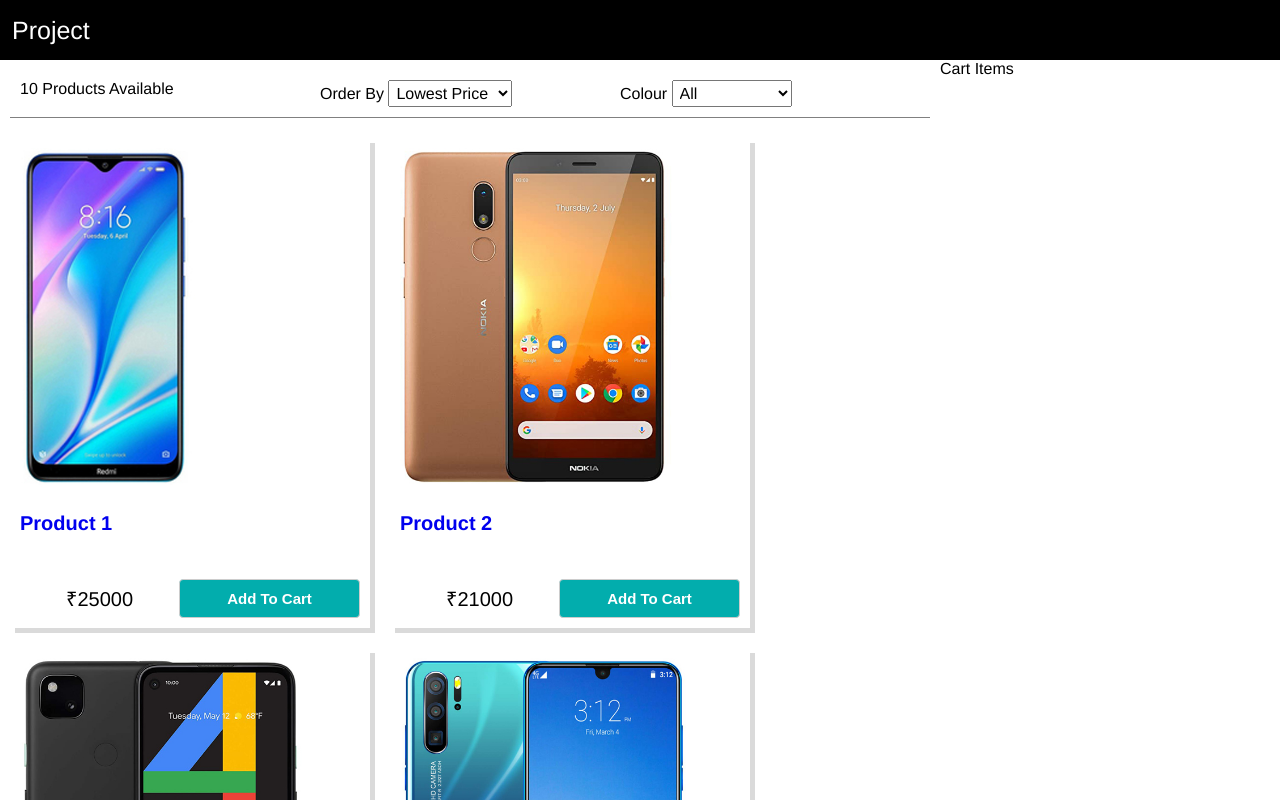
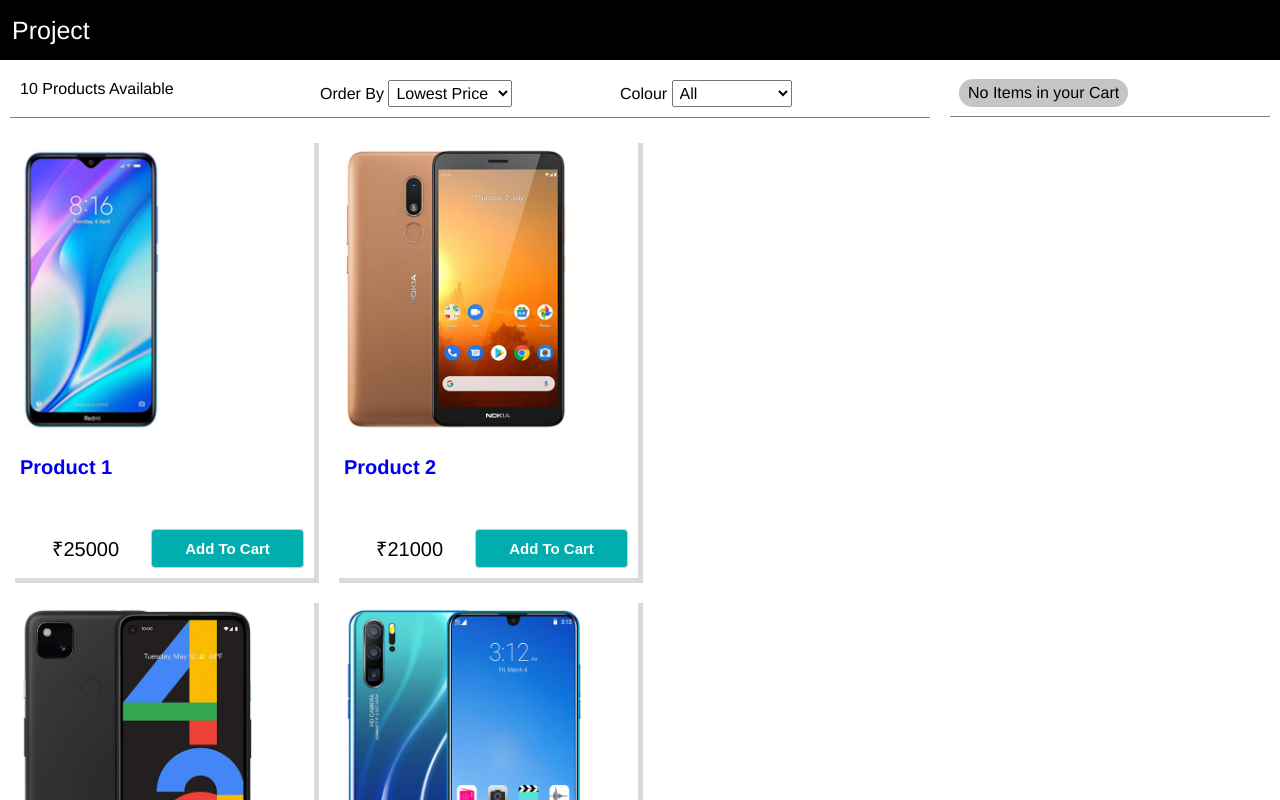
Before and after one commit to paul-arindam/react-redux, a React (Create React App) app: page / in a window 1280 px wide. Shown: the top 800 px of the page. Built offline with nearby package versions, Linux system fonts and the light colour scheme.

Commit message:
cart component Implemented

```diff
--- a/src/App.js
+++ b/src/App.js
@@ -1,4 +1,5 @@
 import React, { Component } from "react";
+import Cart from "./components/Cart";
 import FilterBar from "./components/FilterBar";
 import Products from "./components/Products";
 
@@ -11,6 +12,7 @@
       products: data.products,
       color: "",
       sort: "lowest",
+      cartItems: [],
     };
   }
 
@@ -50,6 +52,29 @@
     }
   };
 
+  addToCartHandler = (product) => {
+    let cartItemsCopy = [...this.state.cartItems];
+    let alreadyInCart = false;
+    cartItemsCopy.forEach((item) => {
+      if (item._id === product._id) {
+        item.count++;
+        alreadyInCart = true;
+      }
+    });
+    if (!alreadyInCart) {
+      cartItemsCopy.push({ ...product, count: 1 });
+    }
+    this.setState({ cartItems: cartItemsCopy });
+  };
+
+  removeCartItemHandler = (item) => {
+    let cartItemsCopy = [...this.state.cartItems];
+
+    this.setState({
+      cartItems: cartItemsCopy.filter((product) => product._id !== item._id),
+    });
+  };
+
   render() {
     return (
       <div className="grid-container">
@@ -68,9 +93,17 @@
               />
               {this.state.products.length === 0 &&
                 "No Products available for the selected colour"}
-              <Products products={this.state.products} />
+              <Products
+                products={this.state.products}
+                addToCart={this.addToCartHandler}
+              />
             </div>
-            <div className="sidebar">Cart Items</div>
+            <div className="sidebar">
+              <Cart
+                cartItems={this.state.cartItems}
+                removeCartItem={this.removeCartItemHandler}
+              />
+            </div>
           </div>
         </main>
         <footer>&copy; {date} All rights reserved</footer>
--- /dev/null
+++ b/src/components/Cart.jsx
@@ -0,0 +1,60 @@
+import React, { Component } from "react";
+
+export class Cart extends Component {
+  render() {
+    const { cartItems } = this.props;
+    return (
+      <div>
+        {cartItems.length === 0 ? (
+          <div className="cart cartHeader">
+            <span>No Items in your Cart</span>
+          </div>
+        ) : (
+          <div className="cart cartHeader">
+            <span>{cartItems.length} Items in Cart</span>
+          </div>
+        )}
+        <div>
+          <div className="cart">
+            <ul className="cart-items">
+              {cartItems.map((item) => (
+                <li key={item._id}>
+                  <div>
+                    <img src={item.image} alt={item.title} />
+                  </div>
+                  <div>
+                    {item.title}
+                    <div>
+                      &#8377; {item.price} x {item.count}
+                    </div>
+                  </div>
+                  <div className="right">
+                    <button
+                      className="button"
+                      onClick={() => this.props.removeCartItem(item)}
+                    >
+                      Remove
+                    </button>
+                  </div>
+                </li>
+              ))}
+            </ul>
+          </div>
+          {cartItems.length !== 0 && (
+            <div className="total">
+              <span>
+                Total: &#8377;{" "}
+                {cartItems.reduce((a, c) => a + c.price * c.count, 0)}
+              </span>
+              <div className="right">
+                <button className="button primary">CheckOut</button>
+              </div>
+            </div>
+          )}
+        </div>
+      </div>
+    );
+  }
+}
+
+export default Cart;
--- a/src/components/Products.jsx
+++ b/src/components/Products.jsx
@@ -1,11 +1,11 @@
-import React, { Component } from 'react'
+import React, { Component } from "react";
 
 export class Products extends Component {
   render() {
     return (
       <div>
         <ul className="products">
-                    {this.props.products.map(product => (
+          {this.props.products.map((product) => (
             <li key={product._id}>
               <div className="product">
                 <a href={"#" + product._id}>
@@ -14,15 +14,20 @@
                 </a>
                 <div className="product-price">
                   <div>&#8377;{product.price}</div>
-                                    <button className="button primary">Add To Cart</button>
+                  <button
+                    className="button primary"
+                    onClick={() => this.props.addToCart(product)}
+                  >
+                    Add To Cart
+                  </button>
                 </div>
               </div>
             </li>
           ))}
         </ul>
       </div>
-        )
+    );
   }
 }
 
-export default Products
+export default Products;
--- a/src/index.css
+++ b/src/index.css
@@ -84,7 +84,7 @@
 }
 .products li {
   flex: 0 1 20rem;
-  height: 47rem;
+  height: 42rem;
   padding: 1rem;
   margin: 1rem;
   box-shadow: 0.5rem 0.5rem rgb(218, 218, 218);
@@ -96,8 +96,7 @@
   height: 100%;
 }
 .product img {
-  max-width: 34rem;
-  max-height: 34rem;
+  max-width: 28.4rem;
 }
 .productName {
   font-size: 2rem;
@@ -145,3 +144,55 @@
 select {
   padding: 0.3rem;
 }
+
+.cart {
+  padding: 0.9rem;
+  margin: 1rem 1rem 0rem 1rem;
+  display: flex;
+  flex-wrap: wrap;
+}
+.cart ul {
+  margin: 0;
+}
+.cartHeader {
+  border-bottom: 0.1rem solid gray;
+}
+.cart span {
+  padding: 0.5rem 0.9rem;
+  background-color: #c5c5c5;
+  border-radius: 2rem;
+}
+.cart-items {
+  padding: 0;
+  width: 100%;
+  list-style: none;
+}
+.cart-items img {
+  width: 5rem;
+}
+.cart-items li {
+  display: flex;
+  margin-bottom: 0.3rem;
+}
+.cart-items li div {
+  padding: 0.5rem;
+}
+.cart-items li div:last-child {
+  flex: 1;
+}
+.right {
+  text-align: right;
+}
+.cart-items li div button {
+  background-color: rgb(185, 68, 68);
+  color: white;
+}
+.total {
+  display: flex;
+  align-items: center;
+  padding: 0.4rem 1.4rem 0rem 0.3rem;
+  border-top: 0.1rem solid gray;
+}
+.total div {
+  flex: 1;
+}
```
Lines whose indentation alone changed are shown as unchanged.
